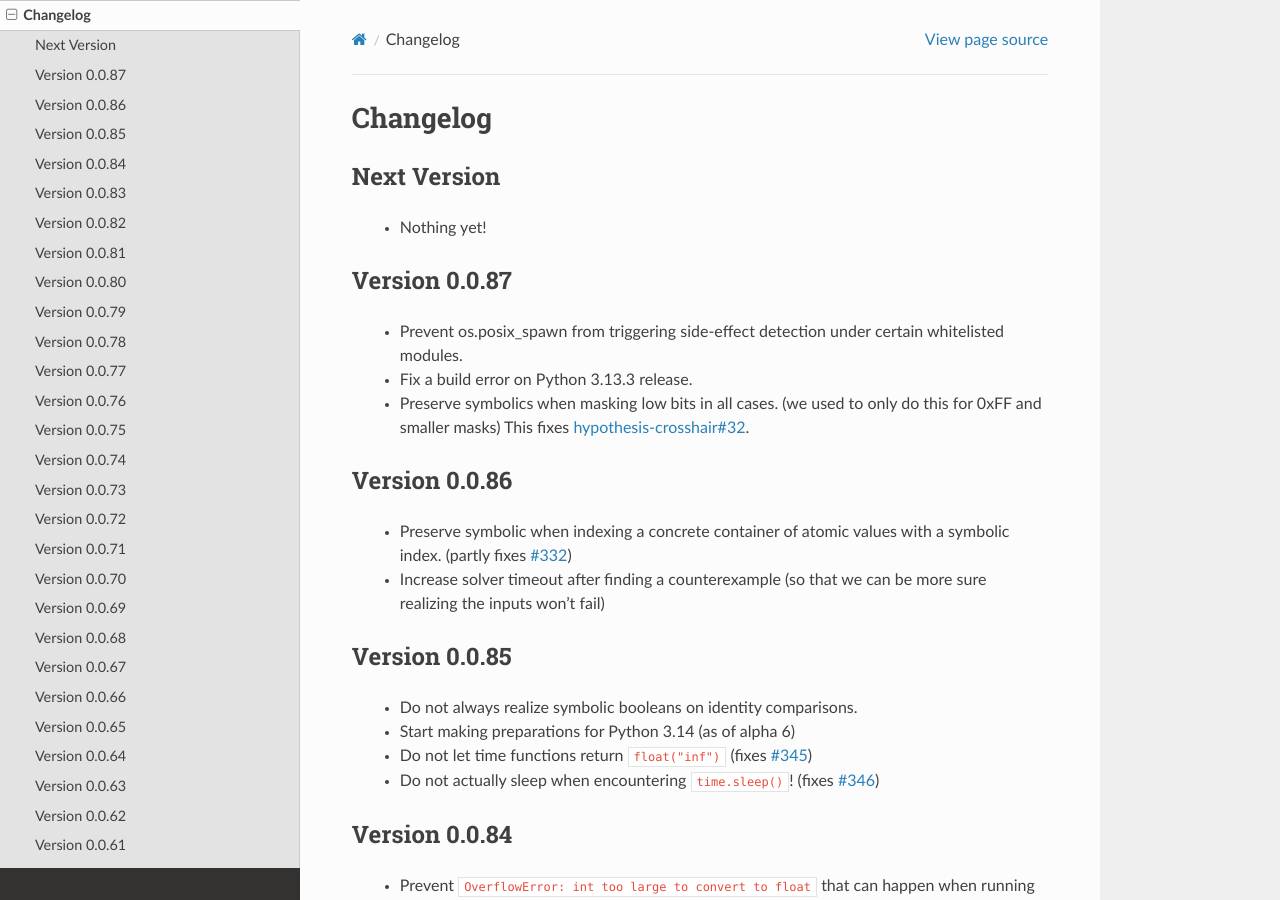
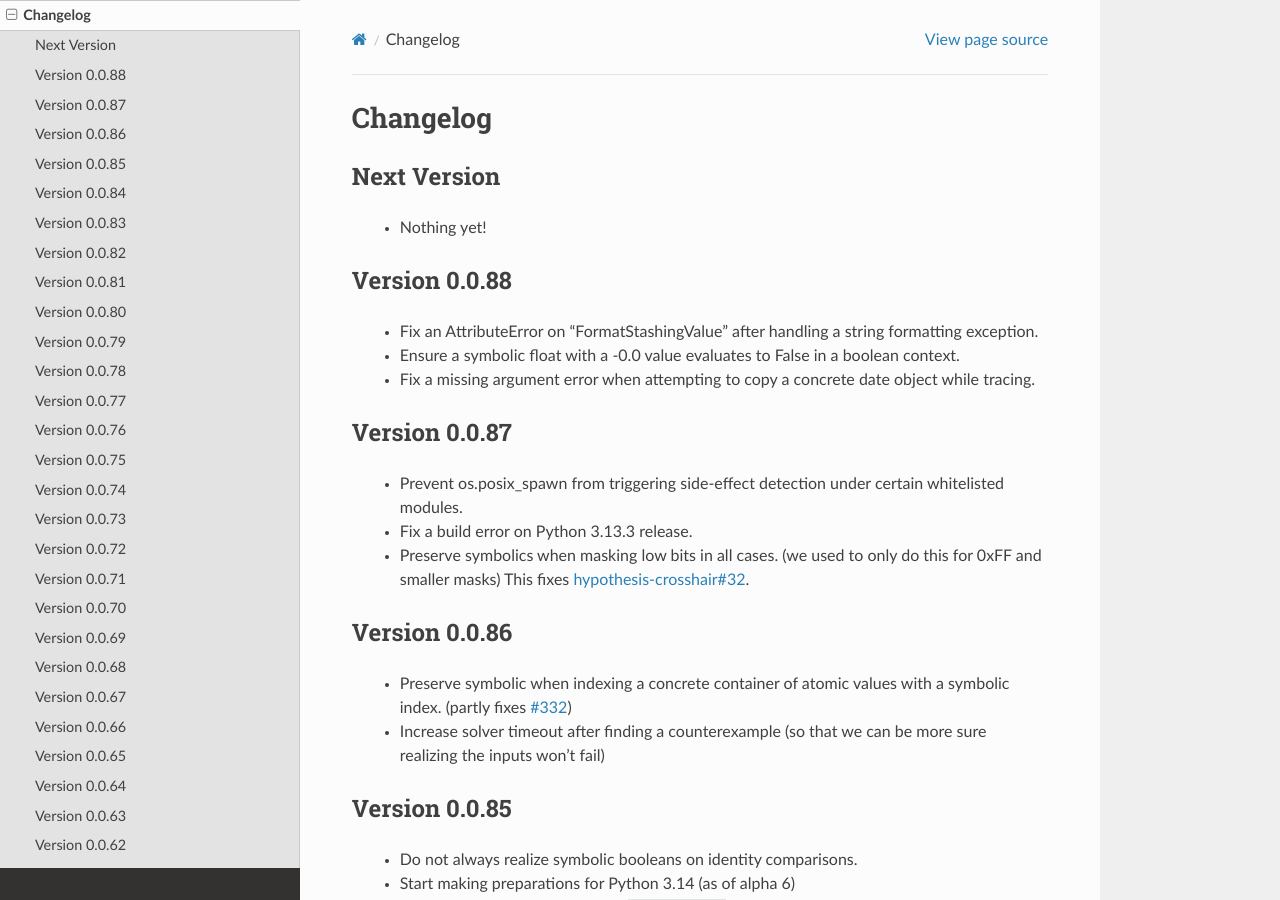
Before and after one commit to pschanely/CrossHair, a Sphinx documentation site: the page built from doc/source/changelog.rst, in a window 1280 px wide and 900 px high. Built offline with Sphinx 7.4.7 and the Read the Docs theme 3.1.0, drawn with Linux system fonts in a browser that asks for light colours; the version number is read from the project's files by our own code.

Commit message:
Update changelog

```diff
--- a/doc/source/changelog.rst
+++ b/doc/source/changelog.rst
@@ -7,6 +7,17 @@ Next Version
 ------------
 
   * Nothing yet!
+
+
+Version 0.0.88
+--------------
+
+  * Fix an AttributeError on "FormatStashingValue" after handling a string
+    formatting exception.
+  * Ensure a symbolic float with a -0.0 value evaluates to False in a boolean
+    context.
+  * Fix a missing argument error when attempting to copy a concrete date
+    object while tracing.
 
 
 Version 0.0.87
```
